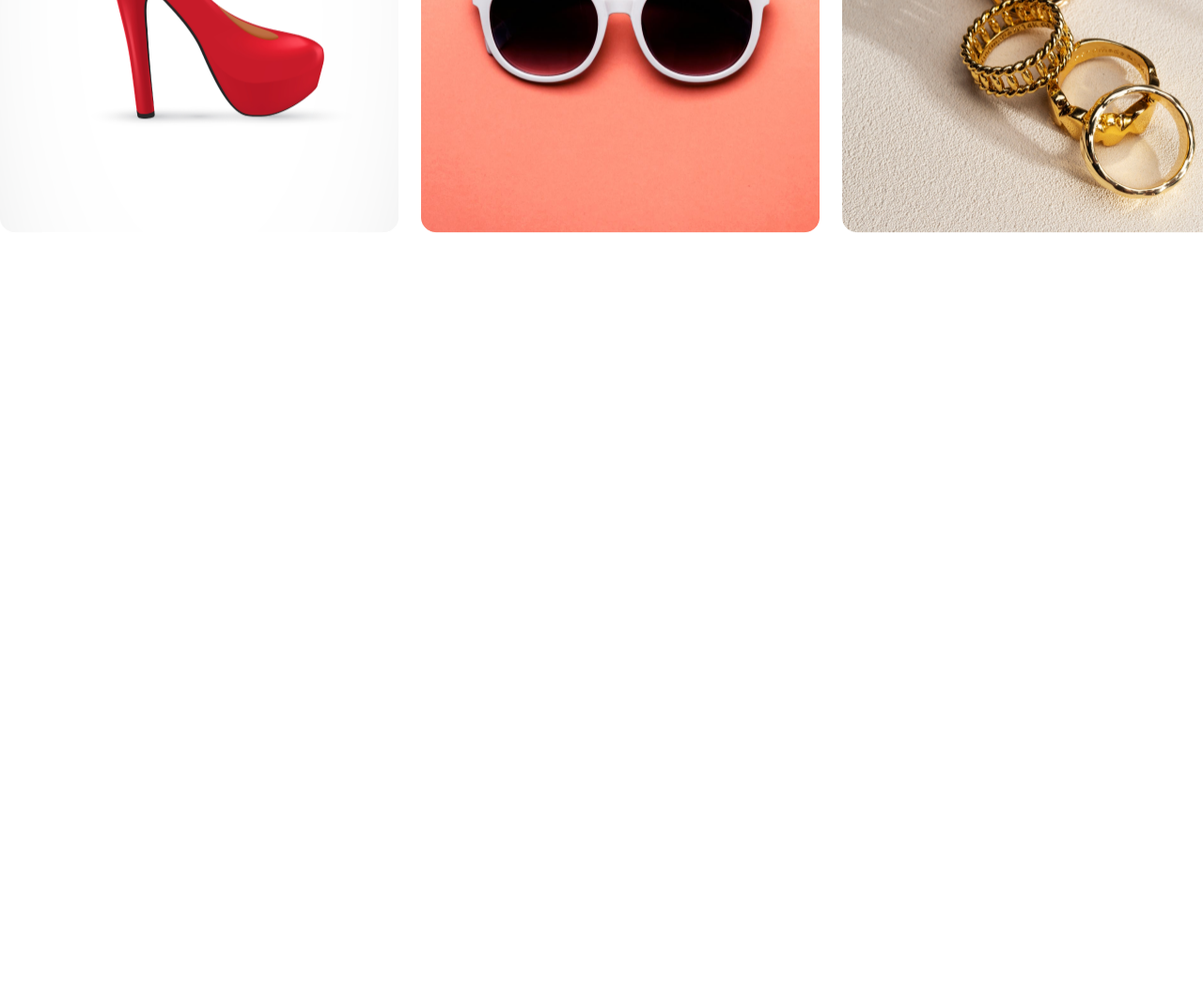
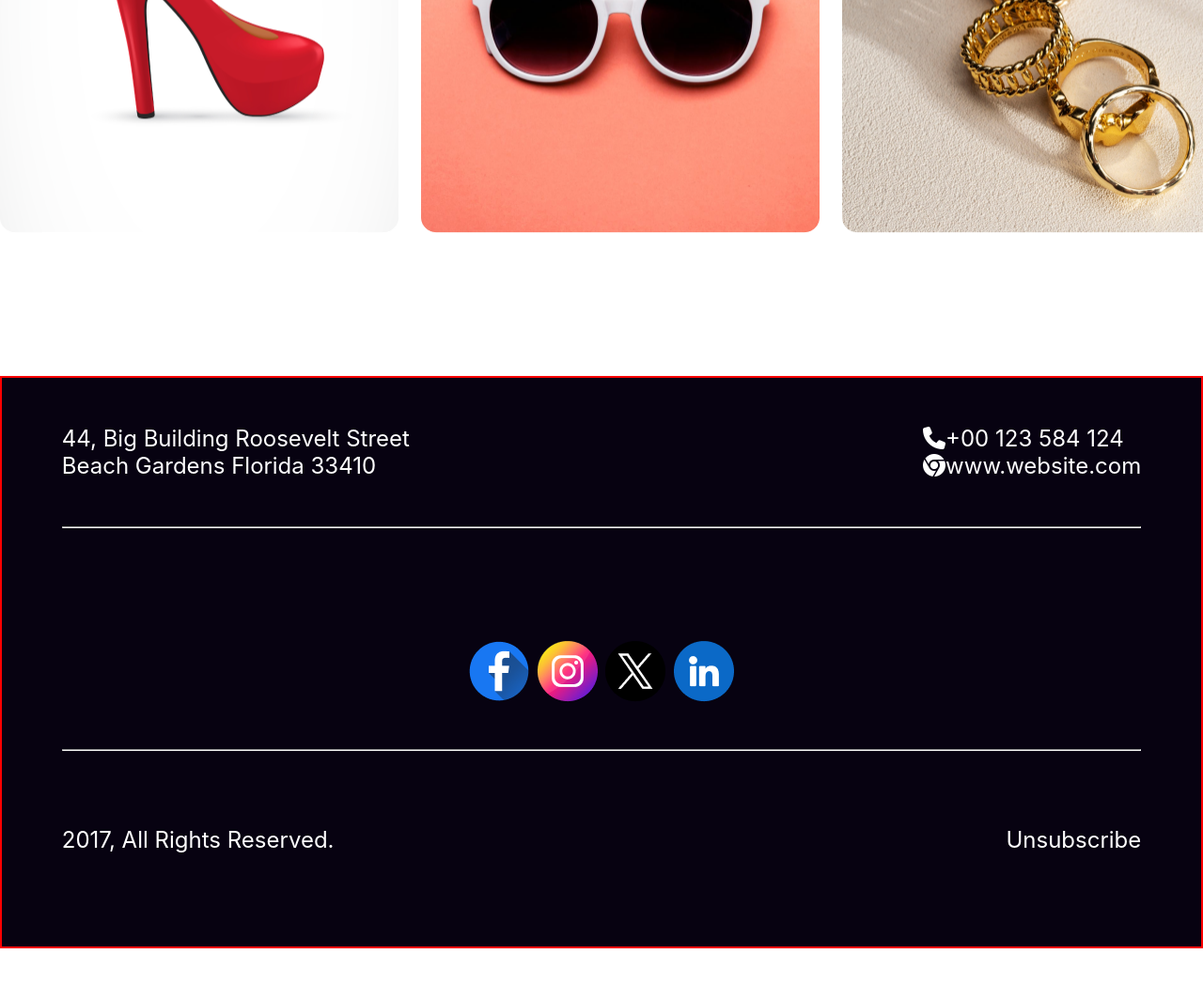
Before and after one commit to abubakrsiddikl/bacth9_assignment1_solution, a plain HTML site: page index.html in a window 1280 px wide. Shown: the part 4315-5363 px from the top of the page at 94% size. Before the commit the page ends 4615 px from the top, so only its background shows below. Drawn offline with Linux system fonts and the light colour scheme.

Commit message:
added footer section

```diff
--- a/index.html
+++ b/index.html
@@ -5,6 +5,7 @@
     <meta name="viewport" content="width=device-width, initial-scale=1.0">
     <title>Happy new year</title>
     <link rel="stylesheet" href="style/style.css">
+    <link rel="stylesheet" href="https://cdnjs.cloudflare.com/ajax/libs/font-awesome/6.5.2/css/all.min.css" integrity="sha512-SnH5WK+bZxgPHs44uWIX+LLJAJ9/2PkPKZ5QiAj6Ta86w+fsb2TkcmfRyVX3pBnMFcV7oQPJkl9QevSCWr3W6A==" crossorigin="anonymous" referrerpolicy="no-referrer" />
 </head>
 <body>
     <!-- Header section start here -->
@@ -94,9 +95,34 @@
      <!-- Main section end here -->
 
      <!-- footer section start here -->
-      <footer>
+      <footer class="footer-container">
+        <div class="footer-fast-section">
+            <p>44, Big Building Roosevelt Street <br>
+                Beach Gardens Florida 33410</p>
+                <div>
+                    <span class="contact">
+                        <p><i class="fa-solid fa-phone"></i>+00 123 584 124</p>
+                    </span>
+                    <span class="contact">
 
+                        <p><i class="fa-brands fa-chrome"></i>www.website.com</p>
+                    </span>
+                </div>
+        </div>
+        <hr class="hr">
+        <div class="social-media">
+            <img src="images/icons/Facebook.png" alt="">
+            <img src="images/icons/Instagram.png" alt="">
+            <img src="images/icons/Twitter.png" alt="">
+            <img src="images/icons/Linkedin.png" alt="">
+        </div>
+        <hr class="hr">
+        <div class="footer-second-section">
+            <p>2017, All Rights Reserved.</p>
+            <p>Unsubscribe</p>
+          </div>
       </footer>
+
      <!-- footer section end here -->
 </body>
 </html>
--- a/style/style.css
+++ b/style/style.css
@@ -240,3 +240,48 @@ body{
     width: 100%;
     height: 100%;
 }
+
+/* footer section styles */
+.footer-container{
+    max-width: 1320px;
+    height: 609px;
+    border: 2px solid red;
+    margin: 0 auto;
+    background-color: rgb(7, 2, 17);
+    margin-top: 100px;
+    margin-bottom: 100px;
+}
+.footer-fast-section{
+    color: rgb(255, 255, 255);
+    font-family: Inter;
+    font-size: 24px;
+    width: 90%;
+    margin: 0 auto;
+    display: flex;
+    justify-content: space-between;
+    margin-top: 50px;
+    margin-bottom: 50px;
+}
+
+.hr{
+    width: 90%;
+    margin: 0 auto;
+}
+.social-media{
+    width: 300px;
+    margin: 0 auto;
+    display: flex;
+    justify-content: space-evenly;
+    margin-top: 120px;
+    margin-bottom: 50px;
+}
+.footer-second-section{
+    color: rgb(255, 255, 255);
+    font-family: Inter;
+    font-size: 24px;
+    width: 90%;
+    margin: 0 auto;
+    display: flex;
+    justify-content: space-between;
+    margin-top: 80px;
+}
```
Also changed, not shown: images/icons/Call.png (added), images/icons/Facebook.png (added), images/icons/Instagram.png (added), images/icons/Linkedin.png (added), images/icons/Twitter.png (added), images/icons/Website.png (added).
